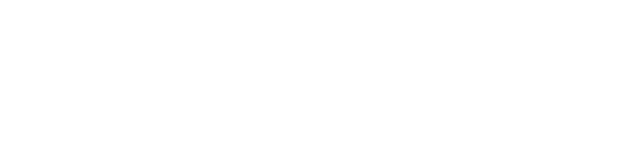
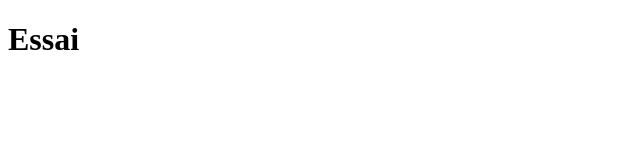
Before and after one commit to richard327/test, a plain HTML site: page index.html in a window 1280 px wide. Shown: the whole page, without its empty margins (0-640 px from the left). Drawn offline with Linux system fonts and the light colour scheme.

Commit message:
MAJ index

```diff
--- a/index.html
+++ b/index.html
@@ -7,6 +7,6 @@
    <title>Document</title>
 </head>
 <body>
-
+   <h1>Essai</h1>
 </body>
 </html>
```
